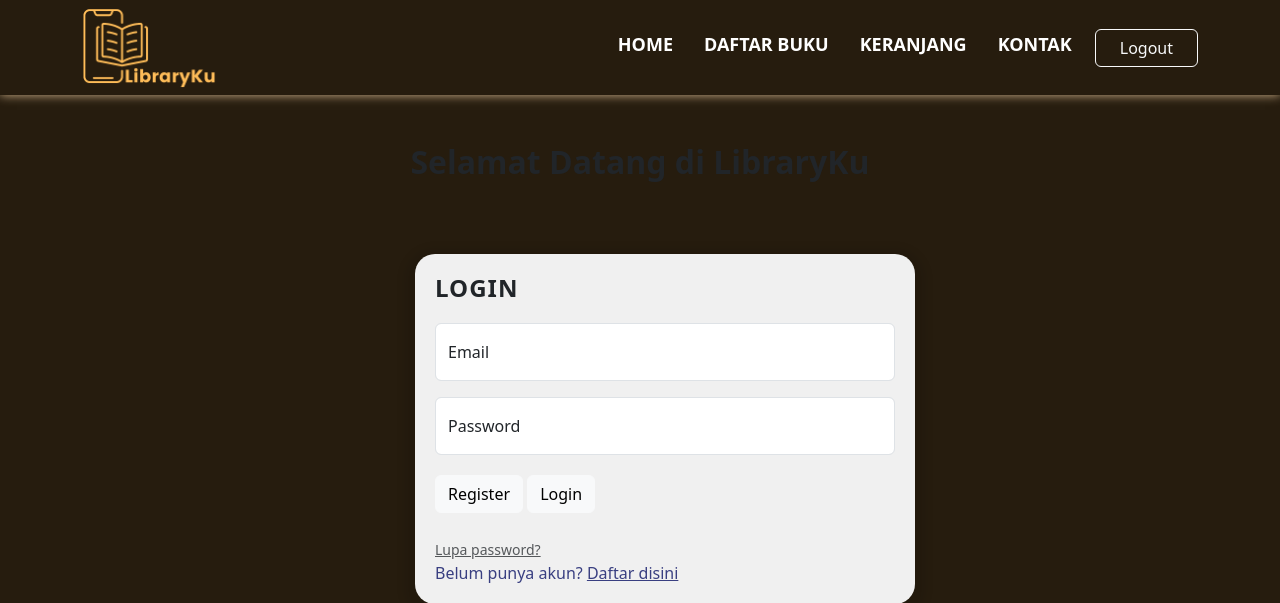
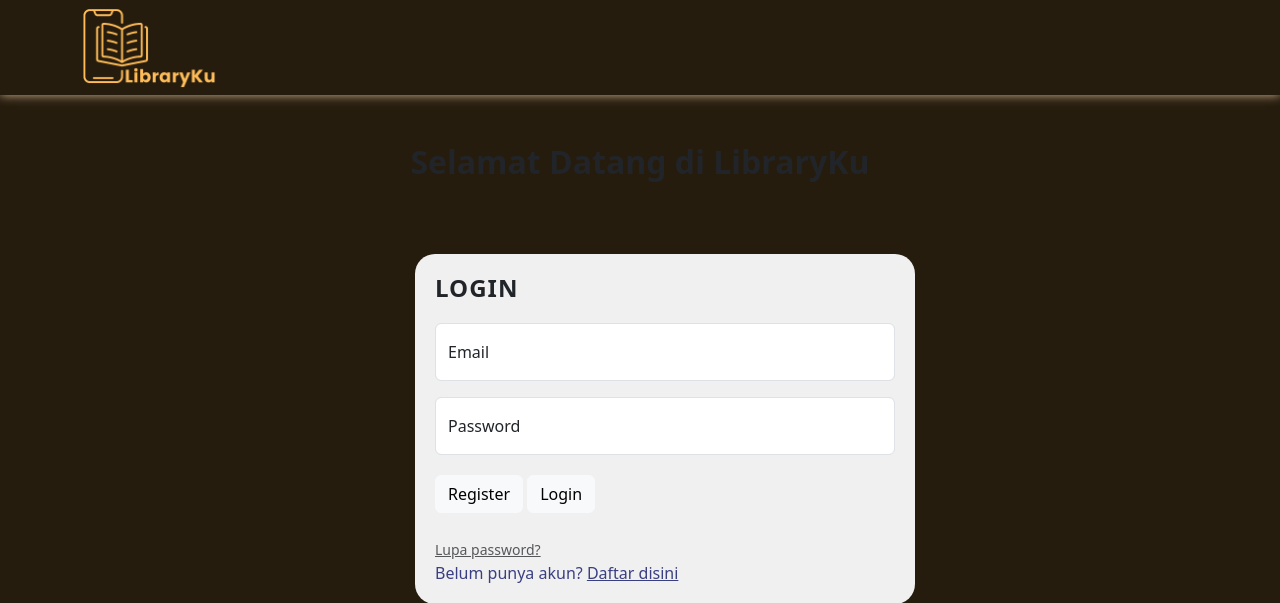
Before and after one commit to nzzzztx/finalproject, a Python web app: template templates/index.html in a window 1280 px wide. Shown: the top 603 px of the page. Run offline with Jinja, Linux system fonts and the light colour scheme; the template is opened without the code that fills it, so the values that code supplies are empty.

Commit message:
index.html

```diff
--- a/templates/index.html
+++ b/templates/index.html
@@ -17,7 +17,6 @@
             height: 350px;
             position: center;
             background-color: #f0f0f0;
-            box-shadow: 0px 5px 10px 10px rgba(0, 0, 0, 0.1);
             border-radius: 20px;
             padding: 20px;
         }
@@ -36,24 +35,6 @@
                 aria-controls="navbarNav" aria-expanded="false" aria-label="Toggle navigation">
                 <span class="navbar-toggler-icon"></span>
             </button>
-            <div class="collapse navbar-collapse justify-content-end" id="navbarNav">
-                <ul class="navbar-nav">
-                    <li class="nav-item">
-                        <a class="nav-link" href="#">Home</a>
-                    </li>
-                    <li class="nav-item">
-                        <a class="nav-link" href="koleksi.html">Daftar Buku</a>
-                    </li>
-                    <li class="nav-item">
-                        <a class="nav-link" href="#Keranjang">Keranjang</a>
-                    </li>
-                    <li class="nav-item">
-                        <a class="nav-link" href="#kontak">Kontak</a>
-                    </li>
-                </ul>
-                <a class="btn btn-outline-light px-4 ml-auto" href="index.html">Logout</a>
-            </div>
-        </div>
     </nav>
 
     <div class="p-5 text-center">
```
